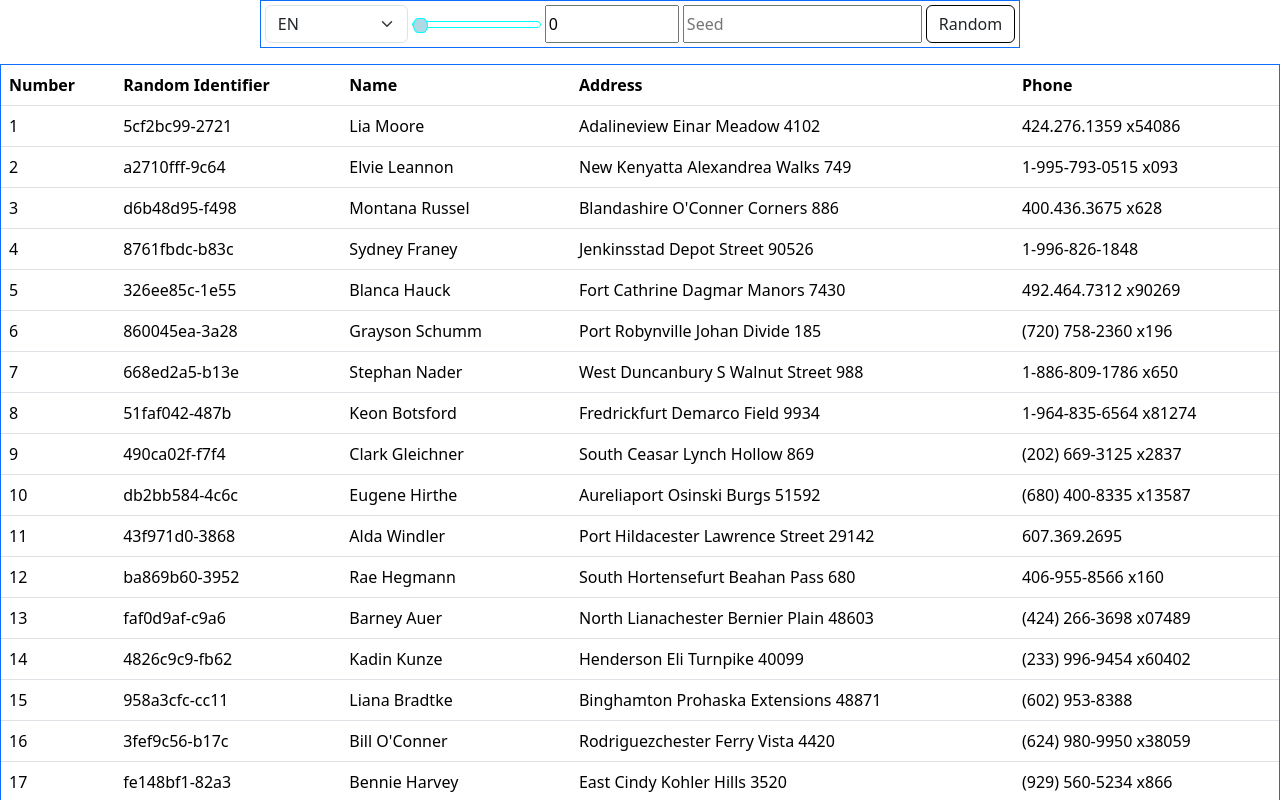
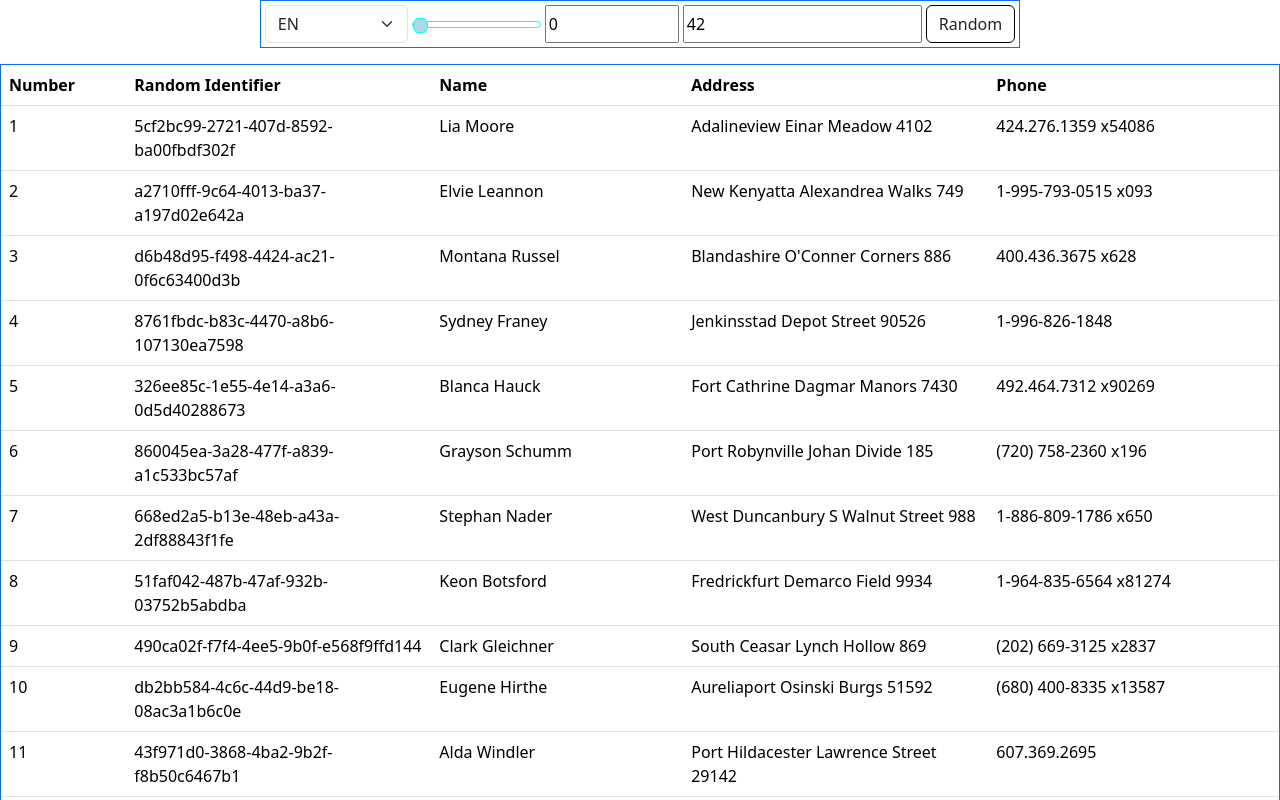
Before and after one commit to PetrAlexkulakov/DataBase-With-Mistakes, a React (Vite) app: page / in a window 1280 px wide. Shown: the top 800 px of the page. Built offline with nearby package versions, Linux system fonts and the light colour scheme.

Commit message:
feat: improve design table

```diff
--- a/src/App.tsx
+++ b/src/App.tsx
@@ -47,7 +47,7 @@ function App() {
           value={Math.min(errorFieldValue, 1000)}
           placeholder='Errors'
           onChange={handleNumberChange} />
-        <input type="number" name="name" placeholder='Seed'
+        <input type="number" name="name" placeholder='Seed' defaultValue={42}
           onChange={(e) => setSeed(Number(e.target.value))} />
         <button type="button" className="btn border-black">Random</button>
       </form>
--- a/src/components/dataGenerator.tsx
+++ b/src/components/dataGenerator.tsx
@@ -10,6 +10,7 @@ class DataGenerator {
     this.customizedFaker = allFakers[region]
     this.customizedFaker.seed(seed)
   }
+
   generateData(ammount: number) {
     const newData: MainData[] = [];
     for (let i = 0; i < ammount; i++) {
@@ -22,7 +23,7 @@ class DataGenerator {
   private generatePerson() {
     const faker = this.customizedFaker
     return this.cryptoPerson({
-        randomIdentifier: faker.string.uuid().slice(0,13),
+      randomIdentifier: faker.string.uuid(),//.slice(0,13)
       name: `${faker.person.firstName()} ${faker.person.lastName()}`,
       address: this.region === RegionType.de ?
         `${faker.location.state()} ${faker.location.city()} ${faker.location.street()}` :
--- a/src/components/dataTable.tsx
+++ b/src/components/dataTable.tsx
@@ -2,8 +2,8 @@ import { MainData } from "../interfaces/MainData";
 
 function DataTable({ data }: { data: MainData[]}) {
   return (
-    <div className="data-table border border-primary m-3 w-100 mw-100">
-      <table className="table">
+    <div className="data-table border border-primary m-3 w-100">
+      <table className="table w-100">
         <thead>
           <tr>
             <th>Number</th>
@@ -16,11 +16,11 @@ function DataTable({ data }: { data: MainData[]}) {
         <tbody>
           {data.map((item, index) => (
             <tr key={index}>
-              <td>{index + 1}</td>
-              <td>{item.randomIdentifier}</td>
-              <td>{item.name}</td>
-              <td>{item.address}</td>
-              <td>{item.phone}</td>
+              <td className="wrapped-cell">{index + 1}</td>
+              <td className="wrapped-cell">{item.randomIdentifier}</td>
+              <td className="wrapped-cell">{item.name}</td>
+              <td className="wrapped-cell">{item.address}</td>
+              <td className="wrapped-cell">{item.phone}</td>
             </tr>
           ))}
         </tbody>
--- a/src/index.css
+++ b/src/index.css
@@ -103,3 +103,13 @@ input[type=range]::-moz-range-thumb {
     border-radius: 10px/100%;
   cursor: pointer;
 }
+
+.table {
+  table-layout: auto;
+  width: 100%;
+}
+
+.wrapped-cell {
+  overflow-wrap: break-word;
+  max-width: 200px;
+}
```
Lines whose indentation alone changed are shown as unchanged.
